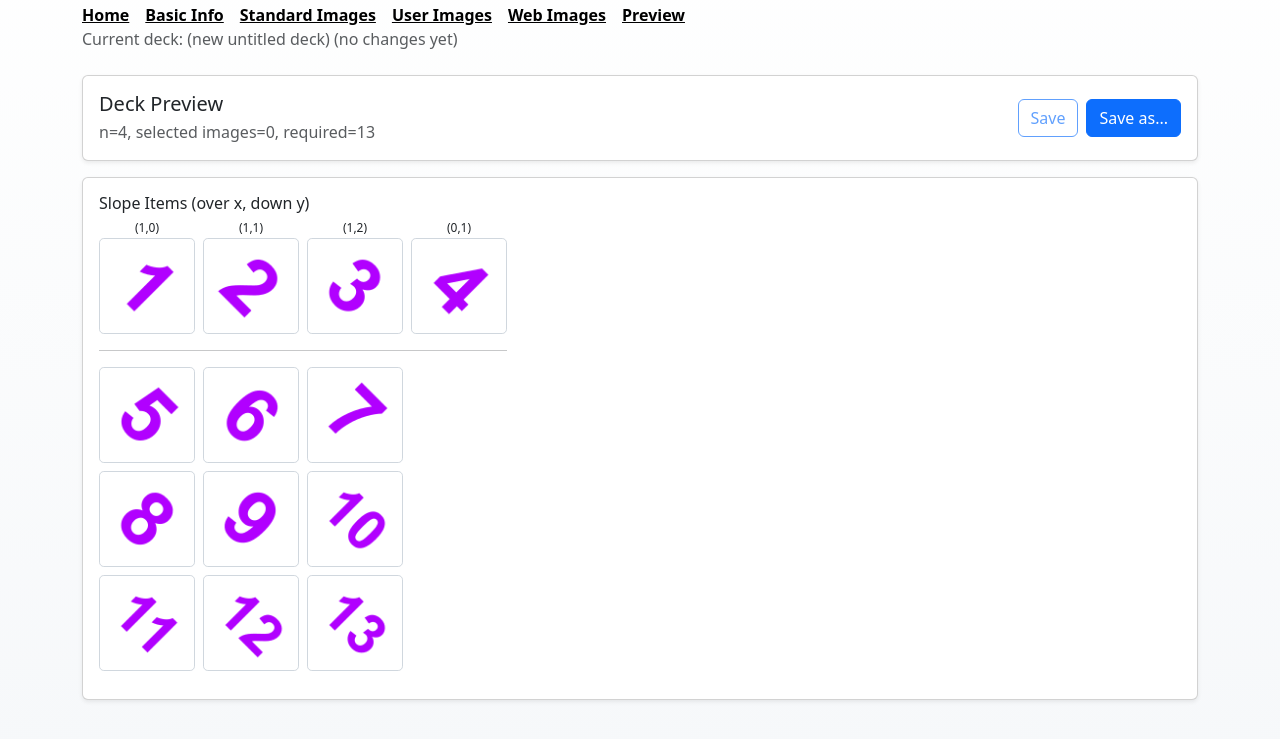
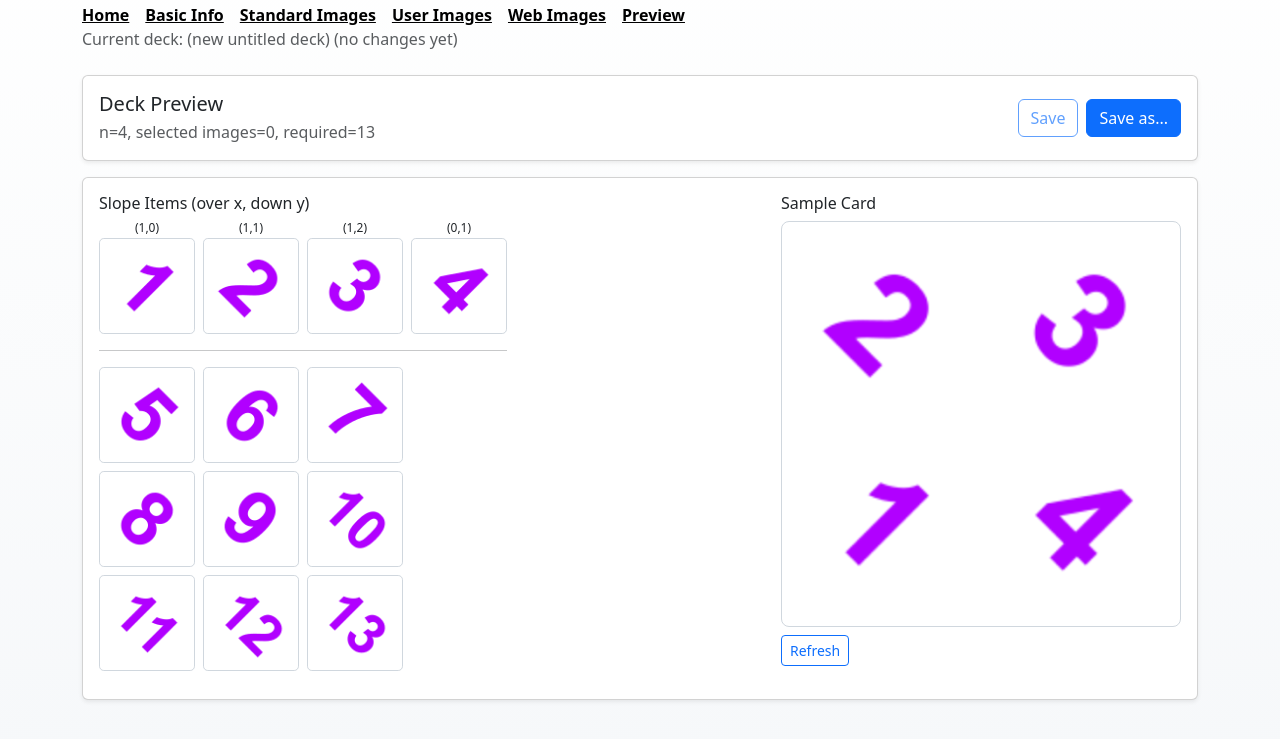
Before and after one commit to hoza-labs/findit, a website with bundled scripts: page src/preview.html in a window 1280 px wide. Shown: the part 109-848 px from the top of the page. Built offline with nearby package versions, Linux system fonts and the light colour scheme.

Commit message:
add "Sample Card" to the "Preview" Page (random)

```diff
--- a/src/css/main.css
+++ b/src/css/main.css
@@ -75,6 +75,19 @@ body.has-top-bar {
   --pattern-gap: 8px;
   overflow-x: auto;
   padding-bottom: 0.25rem;
+}
+
+.preview-main-layout {
+  display: grid;
+  grid-template-columns: minmax(0, 1fr) minmax(220px, 400px);
+  gap: 1rem;
+  align-items: start;
+}
+
+@media (max-width: 900px) {
+  .preview-main-layout {
+    grid-template-columns: 1fr;
+  }
 }
 
 .deck-pattern-canvas {
--- a/src/js/app/preview.js
+++ b/src/js/app/preview.js
@@ -1,10 +1,13 @@
 import { createEmptyTempDeck, createTempDeckFromSavedDeck, markDirty, markSaved } from '../modules/deckSession.js';
 import { createImageTile, loadTempDeckOrDefault, renderDeckHeaderAndTitle, renderDeckStatusLine, repository, saveTempDeck } from '../modules/deckFlowCommon.js';
+import { drawImagesOnSquareTarget } from '../modules/cardCanvasRenderer.js';
 import { describeImageRef, removeImageRefAtIndex } from '../modules/imageRefs.js';
 
 const deckPatternElement = document.querySelector('#deck-pattern');
 const selectedImagesElement = document.querySelector('#selected-images');
 const extraImagesSection = document.querySelector('#extra-images-section');
+const previewSampleCardTarget = document.querySelector('#preview-sample-card-target');
+const refreshSampleButton = document.querySelector('#refresh-sample-button');
 const deckSummary = document.querySelector('#deck-summary');
 const saveButton = document.querySelector('#save-button');
 const saveAsButton = document.querySelector('#save-as-button');
@@ -24,14 +27,23 @@ const afterName = urlParams.get('name') ?? '';
 
 let tempDeck = await loadTempDeckOrDefault();
 let objectUrls = [];
+let sampleObjectUrls = [];
 let userImages = [];
 let webImages = [];
+let currentSampleSources = [];
 
 function clearObjectUrls() {
   for (const url of objectUrls) {
     URL.revokeObjectURL(url);
   }
   objectUrls = [];
+}
+
+function clearSampleObjectUrls() {
+  for (const url of sampleObjectUrls) {
+    URL.revokeObjectURL(url);
+  }
+  sampleObjectUrls = [];
 }
 
 function getRequiredImageCount() {
@@ -64,6 +76,26 @@ function resolveImageSrc(ref, placeholderNumber) {
 
   const webImage = webImages.find((item) => item.id === ref.id);
   return webImage ? webImage.url : `./assets/placeholder-images/${placeholderNumber}.png`;
+}
+
+function resolveSampleImageSrc(ref, fallbackNumber) {
+  if (ref.source === 'standard') {
+    return `./assets/deck-images/${ref.id}`;
+  }
+
+  if (ref.source === 'user') {
+    const userImage = userImages.find((item) => item.id === ref.id);
+    if (!userImage) {
+      return `./assets/placeholder-images/${fallbackNumber}.png`;
+    }
+
+    const url = URL.createObjectURL(userImage.blob);
+    sampleObjectUrls.push(url);
+    return url;
+  }
+
+  const webImage = webImages.find((item) => item.id === ref.id);
+  return webImage ? webImage.url : `./assets/placeholder-images/${fallbackNumber}.png`;
 }
 
 function applyPatternScale() {
@@ -122,6 +154,38 @@ function createPatternItem({ slotIndex, slotTitle = '', topLabel = '', refIndex
   }
 
   return item;
+}
+
+function pickRandomImageRefs(count) {
+  const poolSize = getRequiredImageCount();
+  const refs = [...tempDeck.selectedImageRefs.slice(0, poolSize)];
+  for (let i = refs.length - 1; i > 0; i -= 1) {
+    const j = Math.floor(Math.random() * (i + 1));
+    [refs[i], refs[j]] = [refs[j], refs[i]];
+  }
+  return refs.slice(0, count);
+}
+
+async function renderSampleCard(useNewRandomSelection = true) {
+  clearSampleObjectUrls();
+
+  if (useNewRandomSelection || currentSampleSources.length === 0) {
+    const n = tempDeck.symbolsPerCard;
+    const selected = pickRandomImageRefs(n);
+    const sources = [];
+
+    for (let i = 0; i < n; i += 1) {
+      if (i < selected.length) {
+        sources.push(resolveSampleImageSrc(selected[i], i + 1));
+      } else {
+        sources.push(`./assets/placeholder-images/${i + 1}.png`);
+      }
+    }
+
+    currentSampleSources = sources;
+  }
+
+  await drawImagesOnSquareTarget(previewSampleCardTarget, currentSampleSources);
 }
 
 async function renderSelectedImages() {
@@ -207,6 +271,7 @@ async function renderSelectedImages() {
     }
   }
 
+  await renderSampleCard(true);
   updateHeader();
 }
 
@@ -318,6 +383,11 @@ saveButton.addEventListener('click', async () => {
 
 window.addEventListener('resize', () => {
   applyPatternScale();
+  void renderSampleCard(false);
+});
+
+refreshSampleButton.addEventListener('click', () => {
+  void renderSampleCard(true);
 });
 
 userImages = await repository.listUserImages();
--- a/src/preview.html
+++ b/src/preview.html
@@ -48,7 +48,18 @@
 
       <section class="card shadow-sm mb-3">
         <div class="card-body">
-          <div id="deck-pattern" class="deck-pattern"></div>
+          <div class="preview-main-layout">
+            <section>
+              <div id="deck-pattern" class="deck-pattern"></div>
+            </section>
+            <section>
+              <h3 class="h6 mb-2">Sample Card</h3>
+              <div id="preview-sample-card-target" class="sample-card-target"></div>
+              <div class="mt-2">
+                <button id="refresh-sample-button" type="button" class="btn btn-outline-primary btn-sm">Refresh</button>
+              </div>
+            </section>
+          </div>
           <section id="extra-images-section" class="mt-4" hidden>
             <h3 class="h6 mb-2">Extra images not included in the deck</h3>
             <div id="selected-images" class="image-library-grid image-library-grid--page"></div>
```
